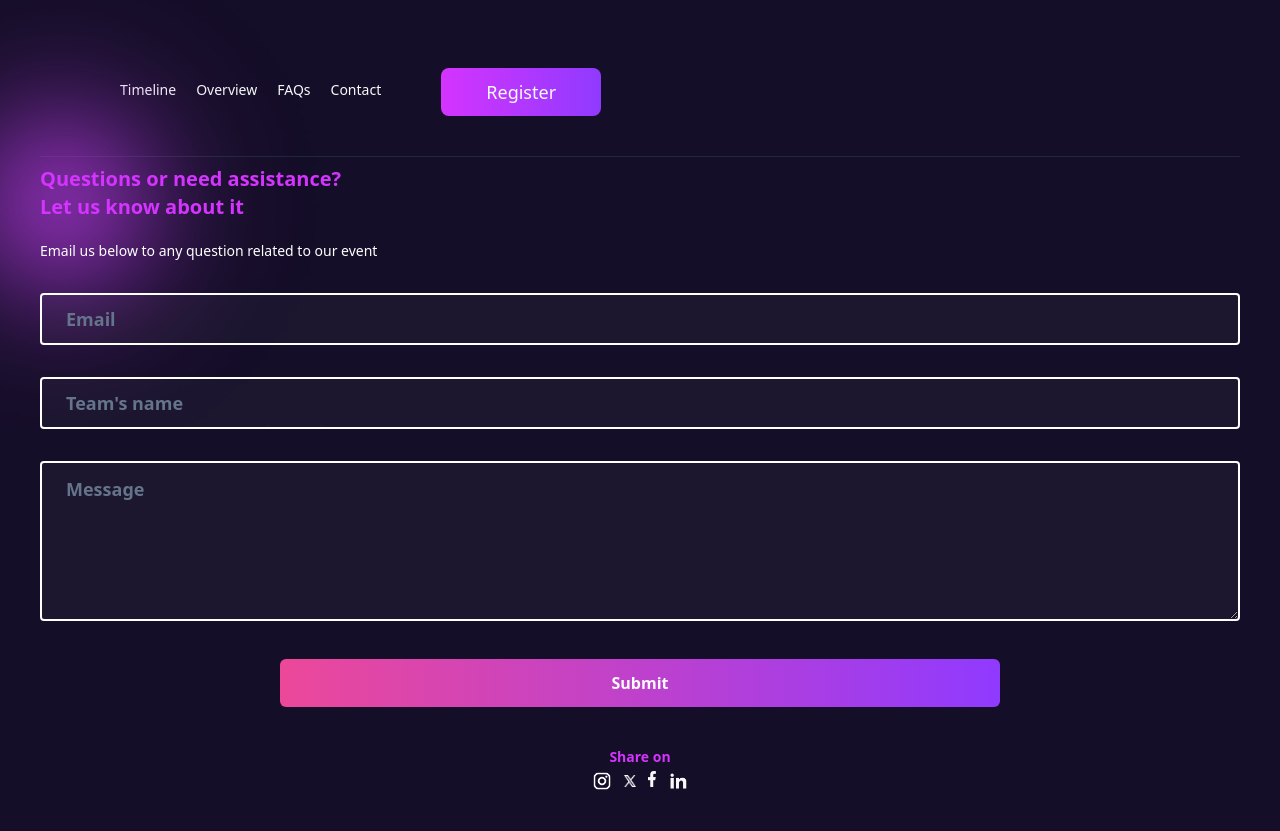
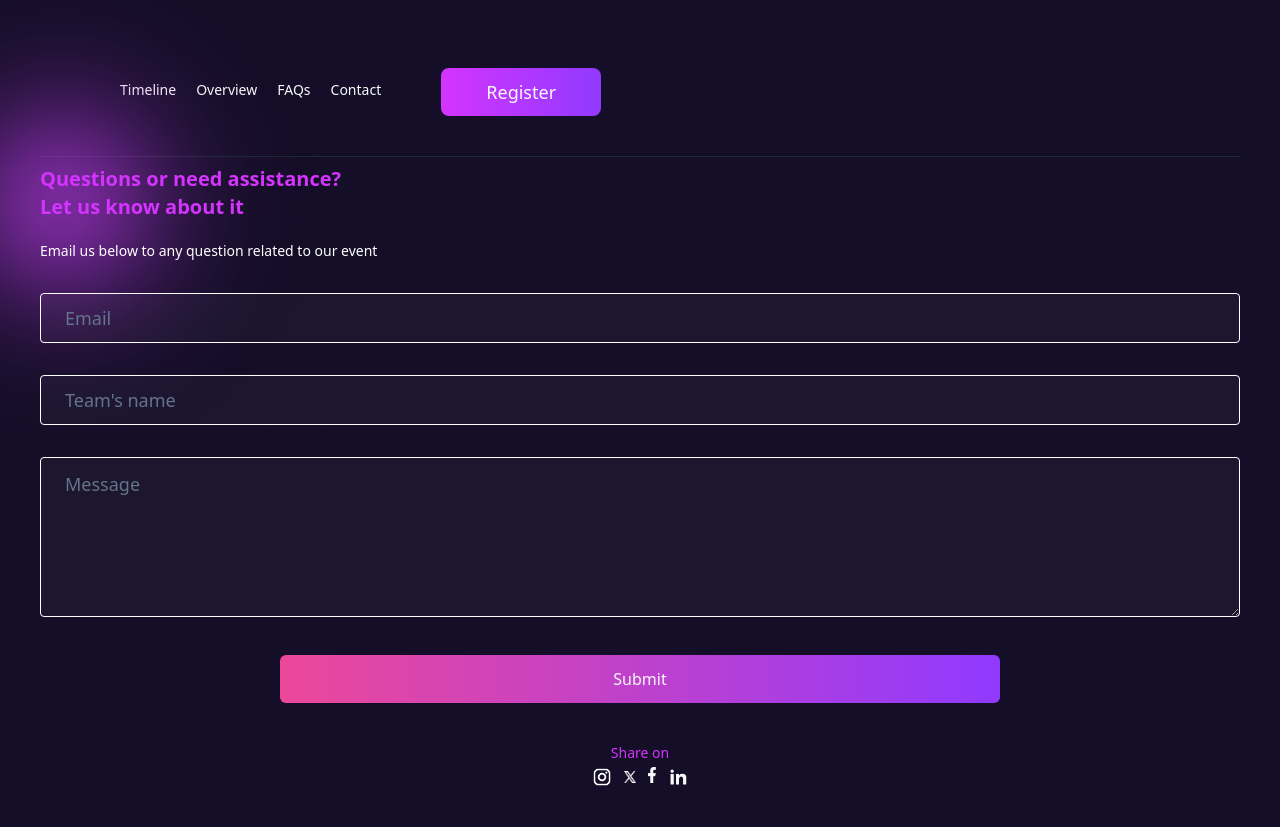
Before and after one commit to theCuriousCoderr/getlinkedai-prehackathon, a React (Vite) app: page /contact in a window 1280 px wide. Built offline with nearby package versions, Linux system fonts and the light colour scheme.

Commit message:
Update 4

```diff
--- a/src/pages/Contact.jsx
+++ b/src/pages/Contact.jsx
@@ -66,28 +66,28 @@ function Contact() {
         </header>
 
         <div className='z-20 relative'>
-            <div className='text-getlinkedai_fuchsia text-xl font-bold mt-2 text-left'>
+            <div className='text-getlinkedai_fuchsia text-xl font-semibold mt-2 text-left'>
                 <p>Questions or need assistance?</p>
                 <p>Let us know about it</p>
             </div>
-            <p className='text-sm text-white font-medium my-5'>Email us below to any question related to our event</p>
+            <p className='text-sm text-white font-normal my-5'>Email us below to any question related to our event</p>
             <form onSubmit={handleSubmit} className='space-y-8 mt-8'>
                 <div>
-                    <input required type="text" name="email" value={contactData.email} onChange={handleChange} placeholder="Email" className='text-lg w-full bg-[rgba(255,255,255,0.03)] border-2 border-white rounded h-10 px-6 py-6 font-semibold text-gray-50 placeholder:text-slate-500 placeholder:text-lg' />
+                    <input required type="text" name="email" value={contactData.email} onChange={handleChange} placeholder="Email" className='text-lg w-full bg-[rgba(255,255,255,0.03)] border border-white rounded h-10 px-6 py-6 font-normal text-gray-50 placeholder:text-slate-500 placeholder:text-lg' />
                 </div>
                 <div>
-                    <input required type="text" name="first_name" value={contactData.first_name} onChange={handleChange} placeholder="Team's name" className='text-lg w-full bg-[rgba(255,255,255,0.03)] border-2 border-white rounded h-10 px-6 py-6 font-semibold text-gray-50 placeholder:text-slate-500 placeholder:text-lg' />
+                    <input required type="text" name="first_name" value={contactData.first_name} onChange={handleChange} placeholder="Team's name" className='text-lg w-full bg-[rgba(255,255,255,0.03)] border border-white rounded h-10 px-6 py-6 font-normal text-gray-50 placeholder:text-slate-500 placeholder:text-lg' />
                 </div>
                 <div>
-                    <textarea required type="text" name="message" value={contactData.message} onChange={handleChange} placeholder="Message" className='text-lg w-full bg-[rgba(255,255,255,0.03)] border-2 border-white rounded h-40 px-6 pt-3 font-semibold text-gray-50 placeholder:text-slate-500 placeholder:text-lg' />
+                    <textarea required type="text" name="message" value={contactData.message} onChange={handleChange} placeholder="Message" className='text-lg w-full bg-[rgba(255,255,255,0.03)] border border-white rounded h-40 px-6 pt-3 font-normal text-gray-50 placeholder:text-slate-500 placeholder:text-lg' />
                 </div>
                 <div className='w-3/5 mx-auto'>
-                    <button type="submit" className='w-full h-12 text-gray-50 font-semibold rounded-md bg-gradient-to-r from-pink-500 to-getlinkedai_light_purple '>Submit</button>
+                    <button type="submit" className='w-full h-12 text-gray-50 font-normal rounded-md bg-gradient-to-r from-pink-500 to-getlinkedai_light_purple '>Submit</button>
                 </div>
             </form>
 
             <div className='text-center mt-10'>
-                <p className='text-getlinkedai_fuchsia font-semibold text-sm'>Share on</p>
+                <p className='text-getlinkedai_fuchsia font-normal text-sm'>Share on</p>
                 <div className="flex justify-center gap-3 bg-red-20 mt-1">
                     <div className="w-5 h-5">
                         <img src={instagram} className="w-full h-full"/>
--- a/src/pages/Register.jsx
+++ b/src/pages/Register.jsx
@@ -171,7 +171,7 @@ function Register() {
                     <p className='text-getlinkedai_fuchsia font-bold text-4xl hidden lg:block'>Register</p>
                     <div className='my-3'>
                         <div className='flex justify-between bg-red-20 lg:justify-start'>
-                            <p className='text-gray-50 font-medium text-[.9rem] bg-red-20 mt-3 w-[75%] lg:w-auto'>Be part of this movement!</p>
+                            <p className='text-gray-50 font-normal text-[.9rem] bg-red-20 mt-3 w-[75%] lg:w-auto'>Be part of this movement!</p>
                             <div className='w-[25%] mt-1 bg-red-20 lg:w-[15%]'>
                                 <div className='flex w-full justify-center bg-red-30 border-b-[1.59px] border-dashed border-getlinkedai_fuchsia'>
                                     <div>
@@ -183,7 +183,7 @@ function Register() {
                                 </div>
                             </div>
                         </div>
-                        <div className='relative text-gray-50 flex justify-between text-[1.4rem] font-semibold lg:justify-start lg:gap-3'>
+                        <div className='relative text-gray-50 flex justify-between text-[1.4rem] font-normal lg:justify-start lg:gap-3'>
                             <p>CREATE</p>
                             <p>YOUR</p>
                             <p>ACCOUNT</p>
@@ -198,22 +198,22 @@ function Register() {
                             <div className='space-y-4 lg:flex lg:justify-between bg-red-20'>
                                  <div className='space-y-1 lg:w-[48%]'>
                                     <label htmlFor='team_name' className='text-white'>Team's Name</label>
-                                    <input required type="text" name="team_name" value={registerData.team_name} onChange={handleChange} placeholder='Enter the name of your group' className='w-full bg-[rgba(255,255,255,0.03)] border border-white rounded h-10 p-5 font-semibold text-gray-50 placeholder:text-slate-500 placeholder:text-[.9rem]' />
+                                    <input required type="text" name="team_name" value={registerData.team_name} onChange={handleChange} placeholder='Enter the name of your group' className='w-full bg-[rgba(255,255,255,0.03)] border border-white rounded h-10 p-5 font-normal text-gray-50 placeholder:text-slate-500 placeholder:text-[.9rem]' />
                                 </div>
                                 <div className='space-y-1 lg:w-[48%]'>
                                     <label htmlFor='phone_number' className='text-white'>Phone</label>
-                                    <input required type="text" name="phone_number" value={registerData.phone_number} onChange={handleChange} placeholder='Enter your phone number' className='w-full bg-[rgba(255,255,255,0.03)] border border-white rounded h-10 p-5 font-semibold text-gray-50 placeholder:text-slate-500 placeholder:text-[.9rem]' />
+                                    <input required type="text" name="phone_number" value={registerData.phone_number} onChange={handleChange} placeholder='Enter your phone number' className='w-full bg-[rgba(255,255,255,0.03)] border border-white rounded h-10 p-5 font-normal text-gray-50 placeholder:text-slate-500 placeholder:text-[.9rem]' />
                                 </div>
                             </div>
 
                             <div className='space-y-4 lg:flex lg:justify-between bg-red-20'>
                                 <div className='space-y-1 lg:w-[48%]'>
                                     <label htmlFor='email' className='text-white'>Email</label>
-                                    <input required type="text" name="email"value={registerData.email} onChange={handleChange} placeholder='Enter your email addres' className='w-full bg-[rgba(255,255,255,0.03)] border border-white rounded h-10 p-5 font-semibold text-gray-50 placeholder:text-slate-500 placeholder:text-[.9rem]' />
+                                    <input required type="text" name="email"value={registerData.email} onChange={handleChange} placeholder='Enter your email addres' className='w-full bg-[rgba(255,255,255,0.03)] border border-white rounded h-10 p-5 font-normal text-gray-50 placeholder:text-slate-500 placeholder:text-[.9rem]' />
                                 </div>
                                 <div className='space-y-1 lg:w-[48%]'>
                                     <label htmlFor='project_topic' className='text-white'>Project Topic</label>
-                                    <input required type="text" name="project_topic" value={registerData.project_topic} onChange={handleChange} placeholder='What is your group project topic' className='w-full bg-[rgba(255,255,255,0.03)] border border-white rounded h-10 p-5 font-semibold text-gray-50 placeholder:text-slate-500 placeholder:text-[.9rem]' />
+                                    <input required type="text" name="project_topic" value={registerData.project_topic} onChange={handleChange} placeholder='What is your group project topic' className='w-full bg-[rgba(255,255,255,0.03)] border border-white rounded h-10 p-5 font-normal text-gray-50 placeholder:text-slate-500 placeholder:text-[.9rem]' />
                                 </div>
                             </div>
 
@@ -251,8 +251,8 @@ function Register() {
                         <div className='bg-red-20 w-3/5  mx-auto mt-7 lg:w-full'>
                             {
                                 registerData.privacy_poclicy_accepted ?
-                                <button type="submit" className='w-full h-12 text-gray-50 font-semibold rounded-md bg-gradient-to-r from-pink-500 to-getlinkedai_light_purple '>Submit</button>
-                                :  <button disabled type="submit" className='w-full h-12 text-gray-50 font-semibold rounded-md bg-gradient-to-r from-pink-500 to-getlinkedai_light_purple opacity-50 hover:cursor-not-allowed '>Submit</button>
+                                <button type="submit" className='w-full h-12 text-gray-50 font-normal rounded-md bg-gradient-to-r from-pink-500 to-getlinkedai_light_purple '>Submit</button>
+                                :  <button disabled type="submit" className='w-full h-12 text-gray-50 font-normal rounded-md bg-gradient-to-r from-pink-500 to-getlinkedai_light_purple opacity-50 hover:cursor-not-allowed '>Submit</button>
                             }
                         </div>
                     </form>
```
